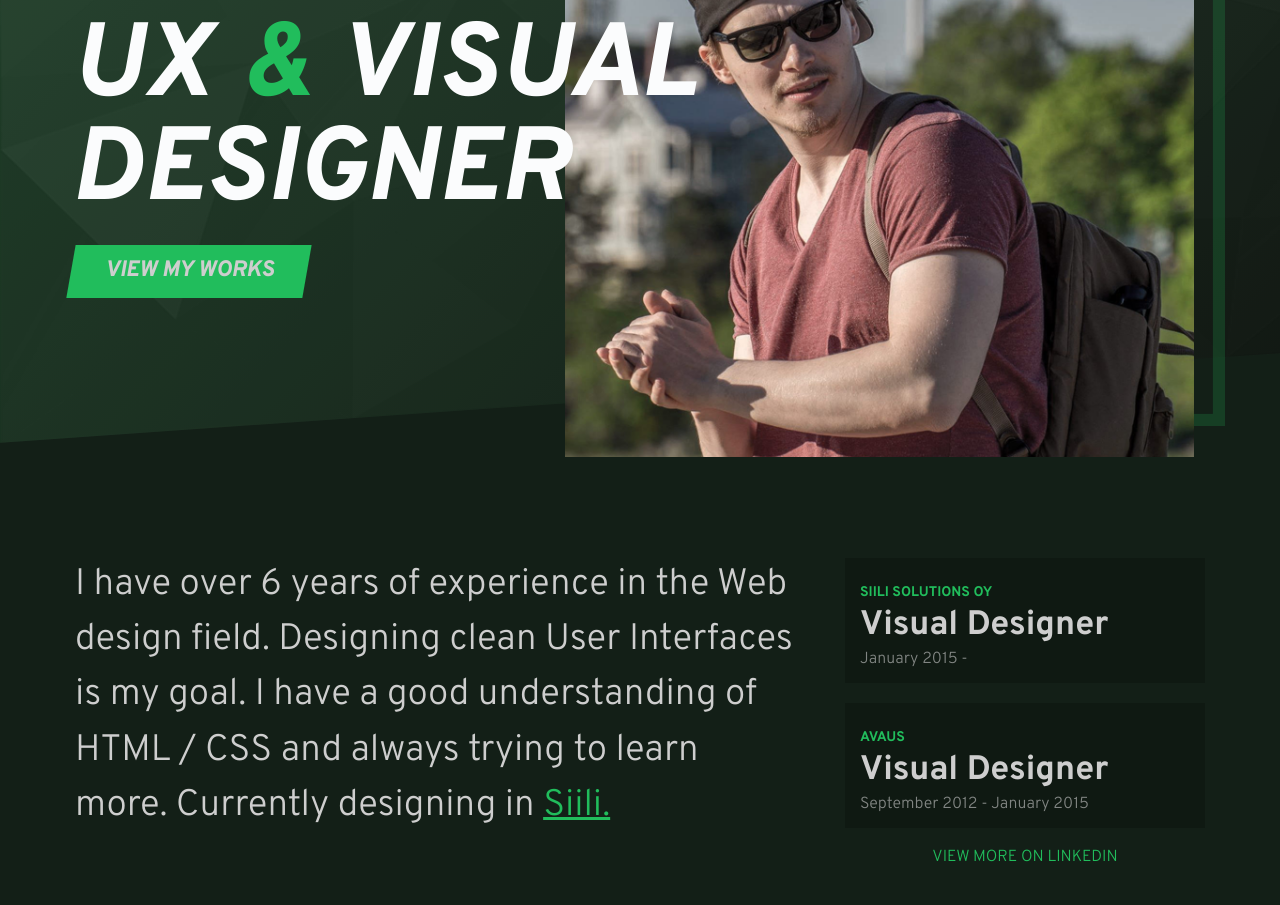
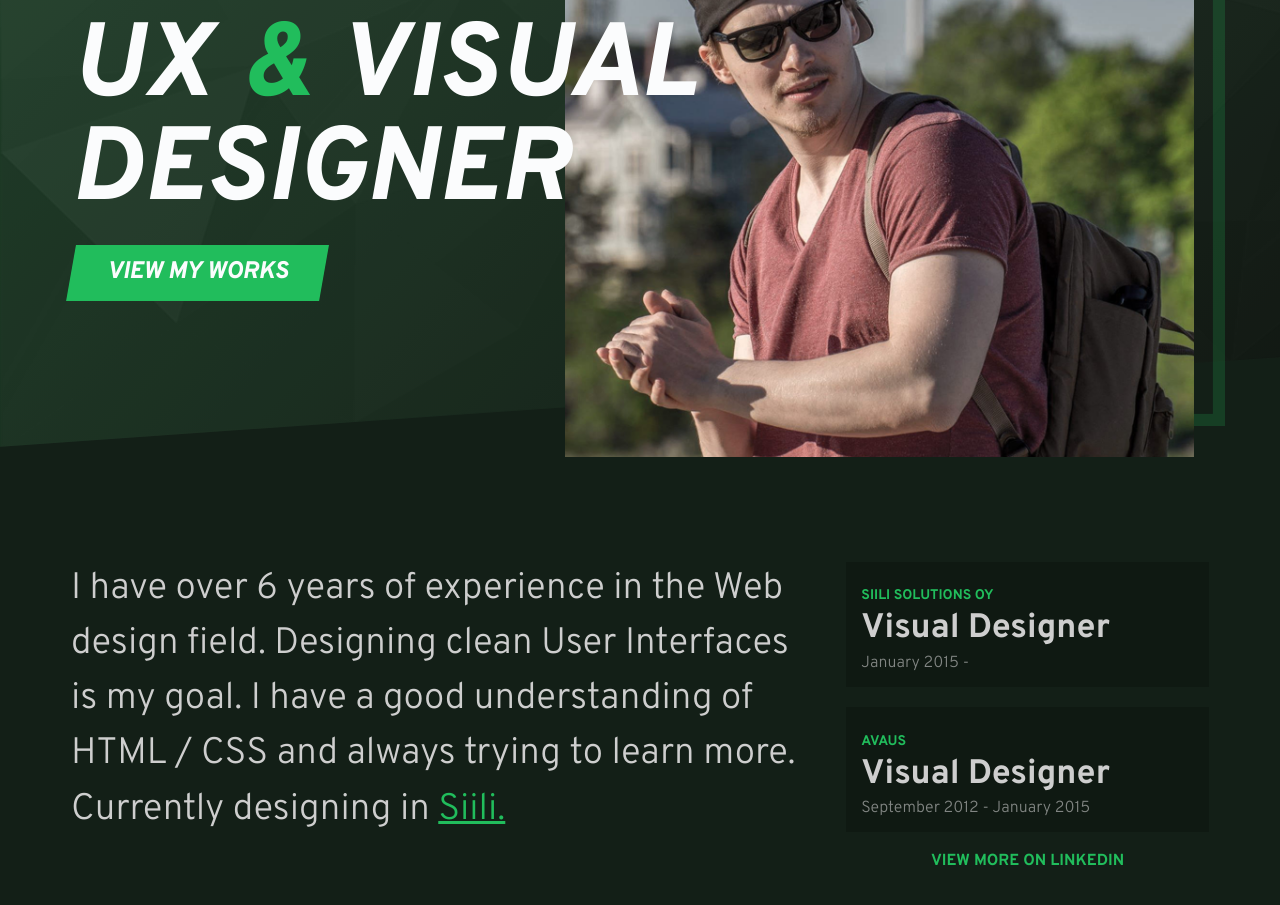
Before and after one commit to aleksiliukkonen/Portfolio-v2, a website: page index.html in a window 1280 px wide. Shown: the part 259-1164 px from the top of the page. Drawn offline with nearby package versions, Linux system fonts and the light colour scheme; files that its build step writes are made by us from their sources.

Commit message:
Adjsut about me section

```diff
--- a/index.html
+++ b/index.html
@@ -22,7 +22,7 @@
 			<div class="portrait"><img class="portrait__shot" src="../img/Portrait.png"></div>
 		</div>
 	</div>
-<header>
+</header>
 
 <section class="about">
 	<div class="about-me">
--- a/sass/_about.sass
+++ b/sass/_about.sass
@@ -2,7 +2,7 @@
 	max-width: 1170px
 	margin: 160px auto
 	display: flex
-	padding: 0 20px
+	padding: 0 1em
 
 .experience
 	flex: 1
@@ -42,6 +42,7 @@
 .experience__linkedin
 	text-align: center
 	display: block
+	font-weight: 700
 
 @media (max-width: 767px)
 
--- a/sass/_colors.sass
+++ b/sass/_colors.sass
@@ -1,3 +1,4 @@
 $primary-color: #21BD5C
 $body-bg: #131F17
 $text-color: #CECECE
+$light-color: #fbfcfd
--- a/sass/_header.sass
+++ b/sass/_header.sass
@@ -47,7 +47,7 @@ body
 		font-style: italic
 		line-height: 1
 		letter-spacing: 1.5px
-		color: #fbfcfd
+		color: $light-color
 		text-transform: uppercase
 		margin: 0.4em 0 0.2em 0
 
@@ -66,20 +66,18 @@ body
 	background-color: $primary-color
 
 .btn
-	color: $text-color
+	color: $light-color
 	font-weight: 800
 	font-style: italic
 	text-align: center
 	text-decoration: none
 	border: 0
 	outline: 0
-	font-size: 1.4rem
+	font-size: 1.5rem
 	padding: 0.6em 1.5em
 	display: inline-block
 	transform: skew(-10deg)
 	text-transform: uppercase
-	&:visited
-		color: $text-color
 	&:hover
 		background: darken($primary-color, 5%)
 	& > span
```
